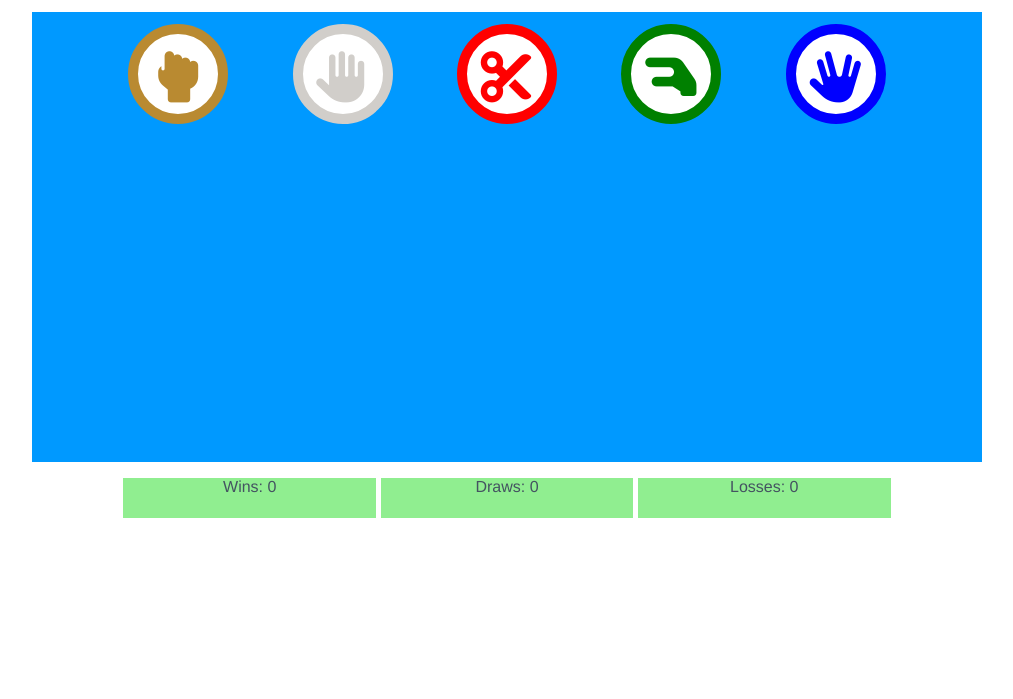
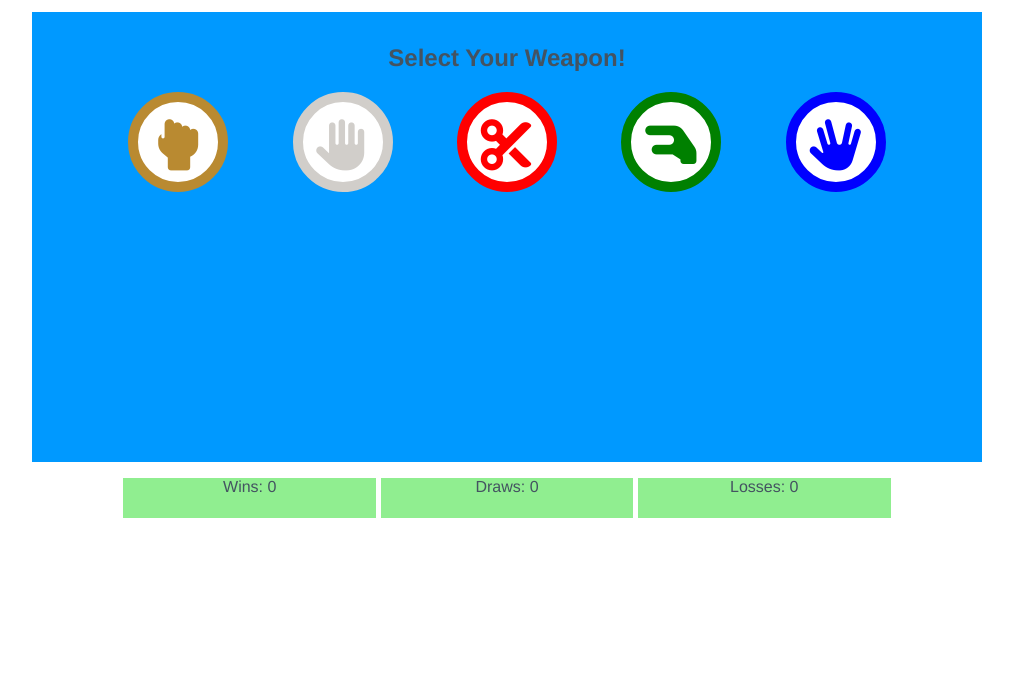
Before and after one commit to S-shah93/Project-2-JavaScript-Rock-Paper-Scissors-Lizard-Spock-Game, a plain HTML site: page index.html in a window 1280 px wide. Shown: the part 101-800 px from the top of the page, without its empty margins (133-1146 px from the left). Drawn offline with Linux system fonts and the light colour scheme.

Commit message:
Add title to controls-area

```diff
--- a/index.html
+++ b/index.html
@@ -20,6 +20,7 @@
 
     <div class="game-area">
 		<div class="controls-area">
+			<h2>Select Your Weapon!</h2>
 			<button class="btn btn--big btn--brown">
                 <i class="fa-solid fa-hand-back-fist"></i>
 			</button>
```
